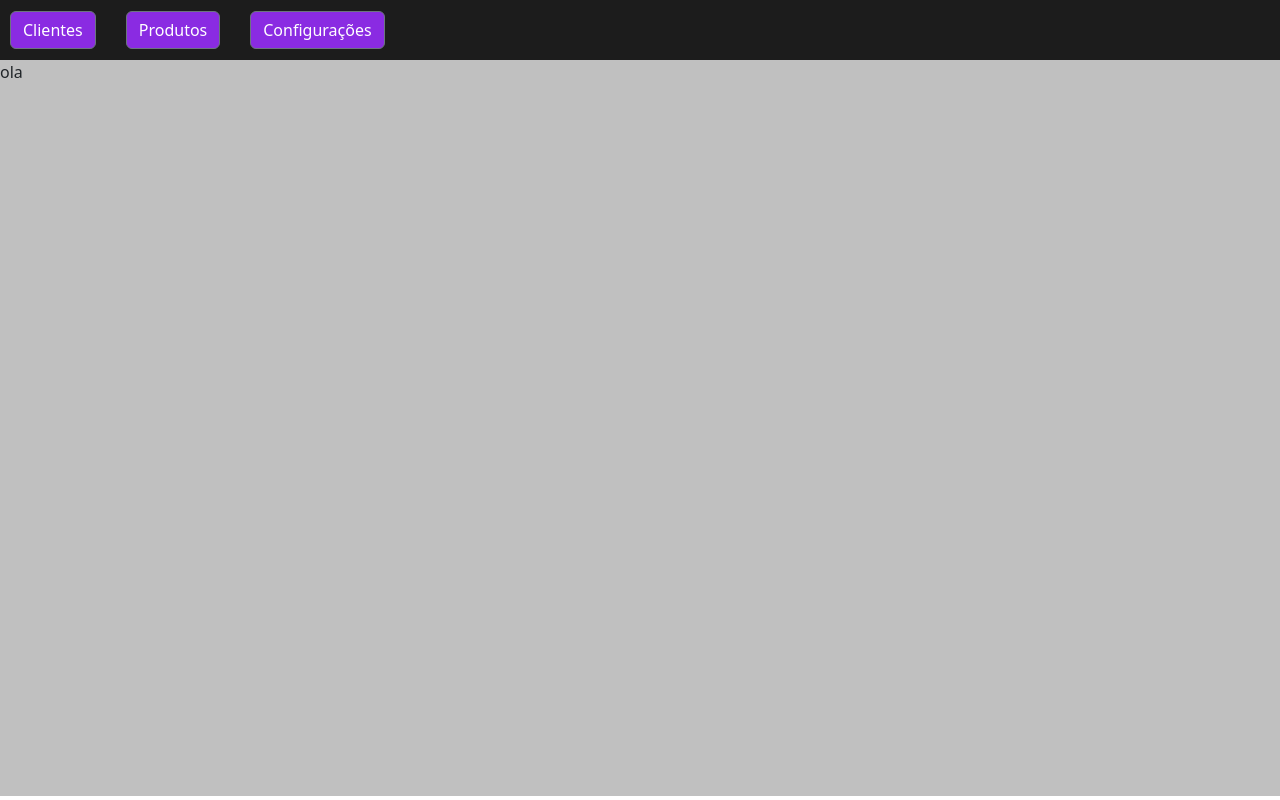
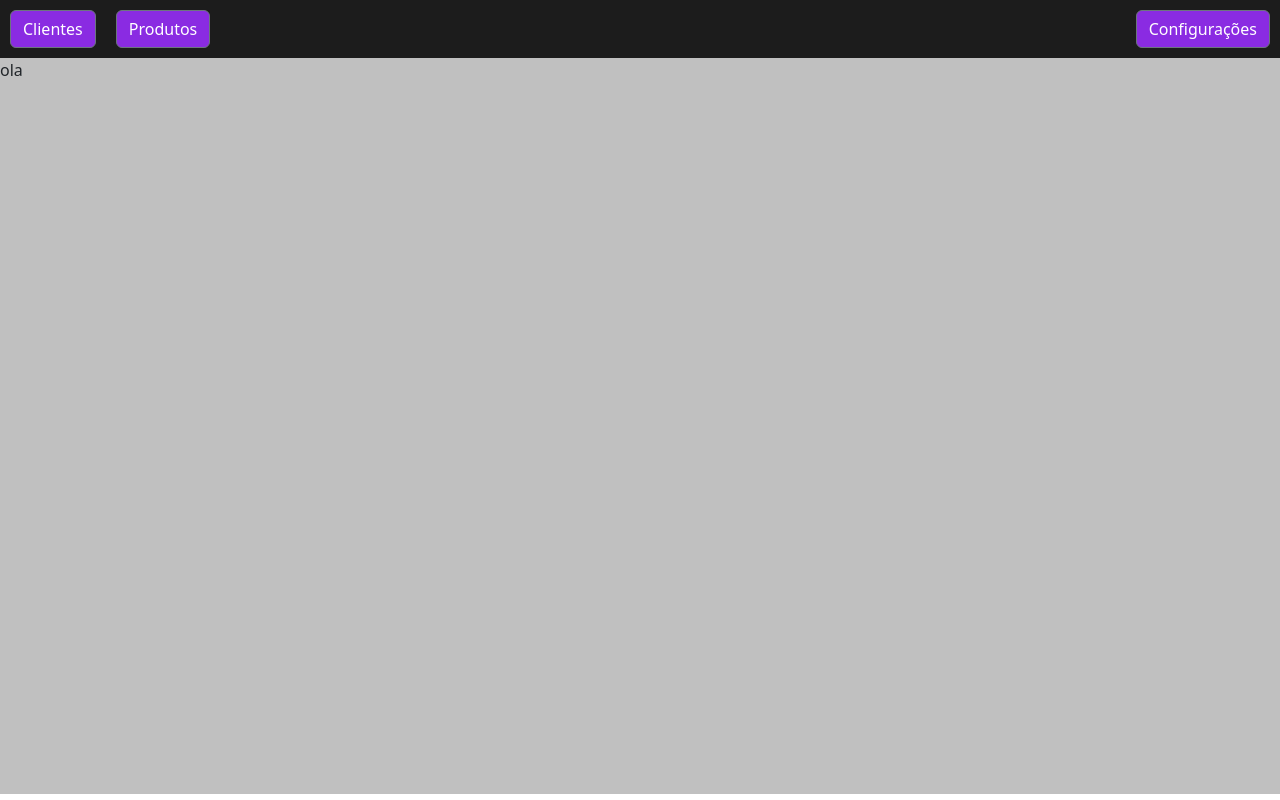
Before and after one commit to EriksJunior/Project_Nota, a React (Vite) app: page / in a window 1280 px wide. Built offline with nearby package versions, Linux system fonts and the light colour scheme.

Commit message:
feat: ajustes de estilos na nav

```diff
--- a/src/components/Navegation/index.tsx
+++ b/src/components/Navegation/index.tsx
@@ -2,13 +2,18 @@ import { Company } from '../../page/Company'
 import { ClientModal } from '../Cliente/index'
 import { ProductsModal } from '../Products/index'
 
-import { Div } from './styles'
+import { Container, Content, SettingsContent } from './styles'
 export function Navegation() {
   return (
-    <Div>
-      <ClientModal />
-      <ProductsModal />
-      <Company/>
-    </Div>
+    <Container>
+      <Content>
+        <ClientModal />
+        <ProductsModal />
+      </Content>
+
+      <SettingsContent>
+        <Company />
+      </SettingsContent>
+    </Container>
   )
 }
--- a/src/components/Navegation/styles.ts
+++ b/src/components/Navegation/styles.ts
@@ -1,11 +1,42 @@
 import styled from 'styled-components'
 
-export const Div = styled.div`
+export const Container = styled.div`
   display: flex;
   width: 100%;
-  height: 60px;
-  gap: 30px;
+  height: auto;
   background: #1C1C1C;
   align-items: center;
+  justify-content: space-between;
   padding: 10px;
+  gap: 20px;
+
+  @media screen and (max-width: 361px){
+    display: flex;
+    flex-wrap: wrap;
+    flex-direction: column;
+  }
 `
+
+export const Content = styled.div`
+  width: 50%;
+  display: flex;
+  gap: 20px;
+
+  @media screen and (max-width: 361px){
+    display: flex;
+    flex-wrap: wrap;
+    flex-direction: column;
+  }
+`
+
+export const SettingsContent = styled.div`
+    width: 50%;
+    display: flex;
+    justify-content: flex-end;
+
+  @media screen and (max-width: 361px){
+    display: flex;
+    flex-wrap: wrap;
+    flex-direction: column;
+  }
+`
```
